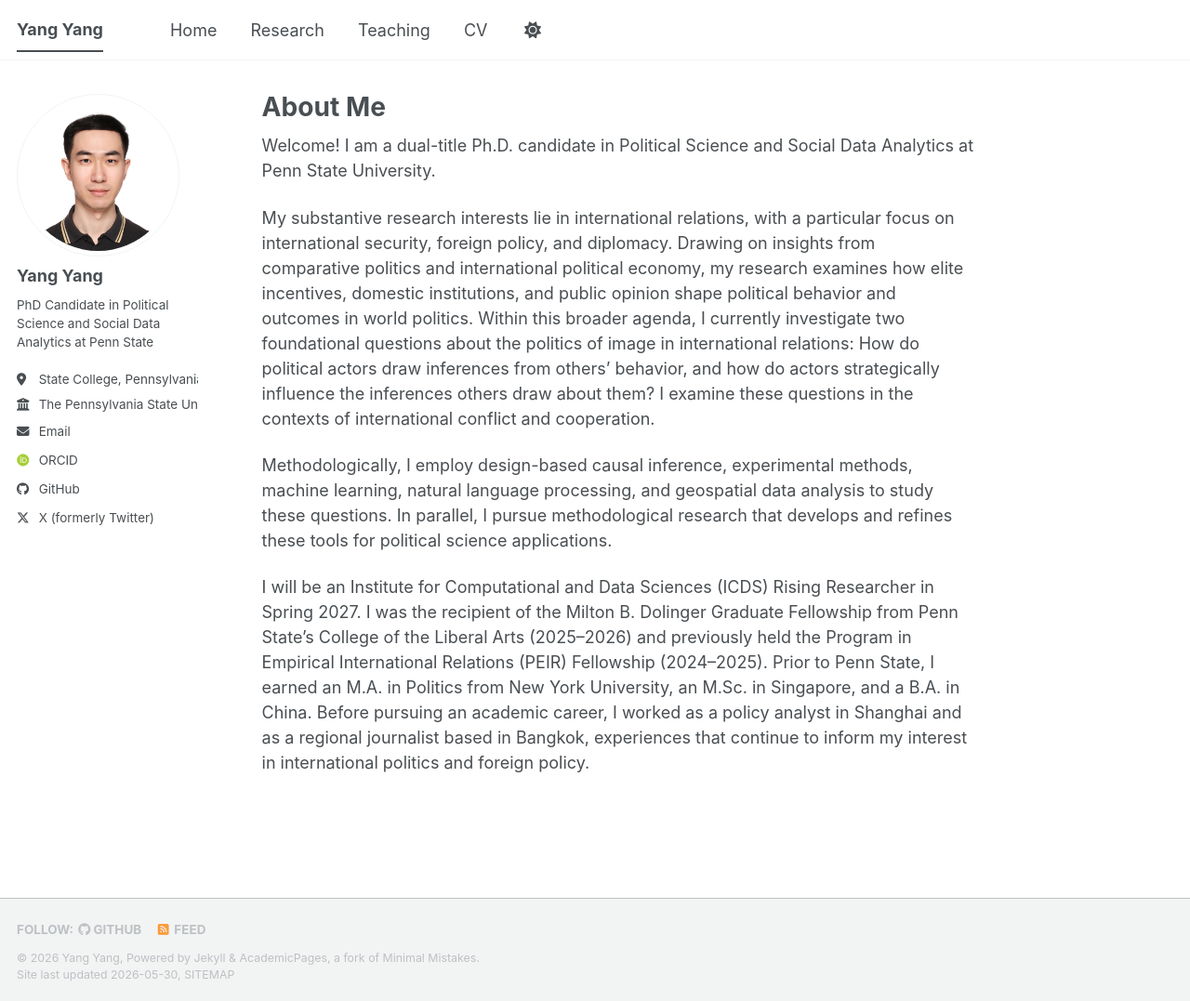
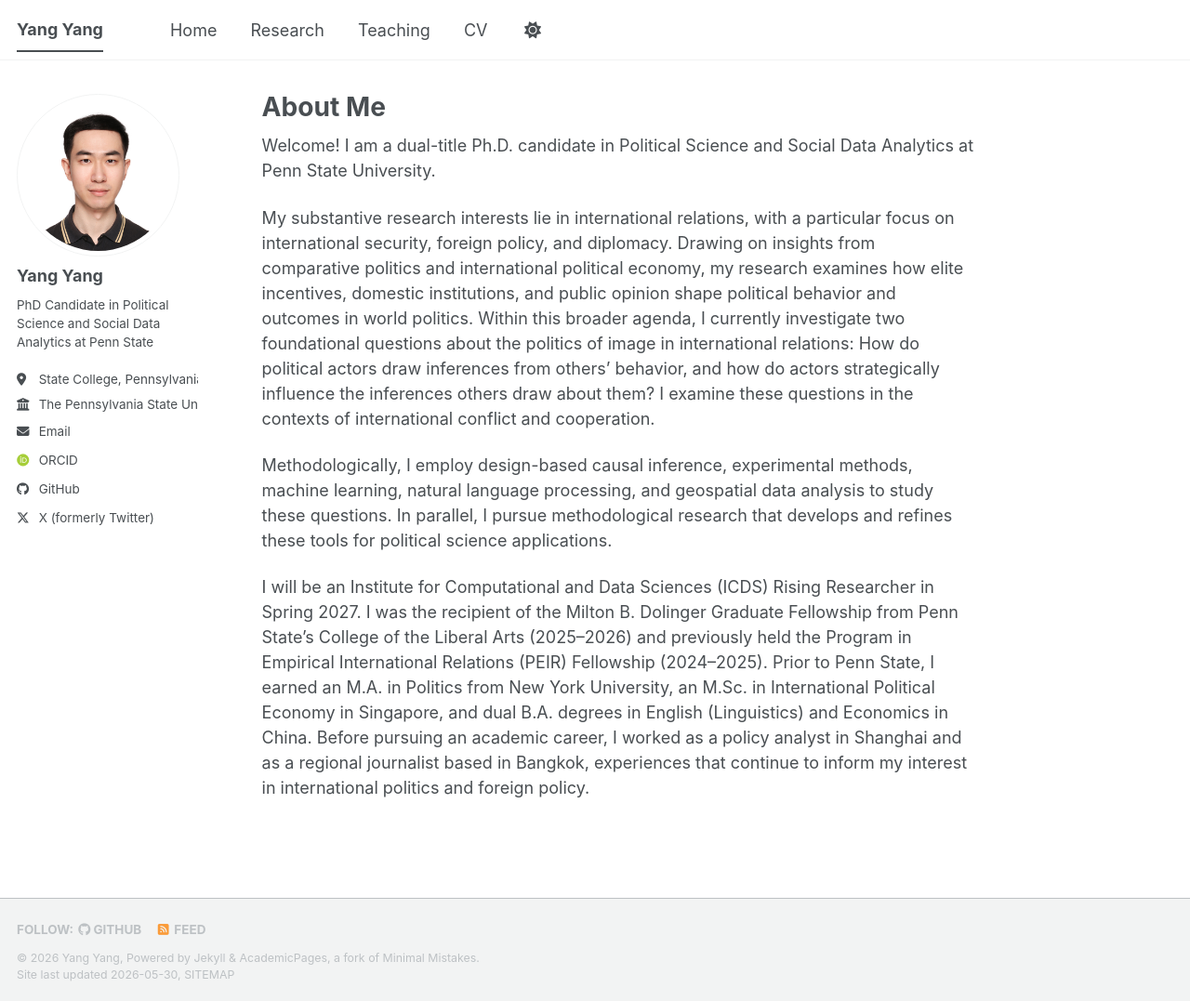
Before and after one commit to yang-yang-ir/yang-yang-ir.github.io, a Jekyll site: the page built from _pages/about.md, in a window 1280 px wide and 1077 px high. Shown: the whole window at 93% size. Built offline with Jekyll 4.4.1, drawn with Linux system fonts in a browser that asks for light colours; some web fonts are replaced; a script bundle is joined from its source files by our own code; library files that are not in the unit come from our copies.

Commit message:
Update about.md

```diff
--- a/_pages/about.md
+++ b/_pages/about.md
@@ -13,4 +13,4 @@ My substantive research interests lie in international relations, with a particu
 
 Methodologically, I employ design-based causal inference, experimental methods, machine learning, natural language processing, and geospatial data analysis to study these questions. In parallel, I pursue methodological research that develops and refines these tools for political science applications.
 
-I will be an Institute for Computational and Data Sciences (ICDS) Rising Researcher in Spring 2027. I was the recipient of the Milton B. Dolinger Graduate Fellowship from Penn State's College of the Liberal Arts (2025–2026) and previously held the Program in Empirical International Relations (PEIR) Fellowship (2024–2025). Prior to Penn State, I earned an M.A. in Politics from New York University, an M.Sc. in Singapore, and a B.A. in China. Before pursuing an academic career, I worked as a policy analyst in Shanghai and as a regional journalist based in Bangkok, experiences that continue to inform my interest in international politics and foreign policy.
+I will be an Institute for Computational and Data Sciences (ICDS) Rising Researcher in Spring 2027. I was the recipient of the Milton B. Dolinger Graduate Fellowship from Penn State's College of the Liberal Arts (2025–2026) and previously held the Program in Empirical International Relations (PEIR) Fellowship (2024–2025). Prior to Penn State, I earned an M.A. in Politics from New York University, an M.Sc. in International Political Economy in Singapore, and dual B.A. degrees in English (Linguistics) and Economics in China. Before pursuing an academic career, I worked as a policy analyst in Shanghai and as a regional journalist based in Bangkok, experiences that continue to inform my interest in international politics and foreign policy.
```
